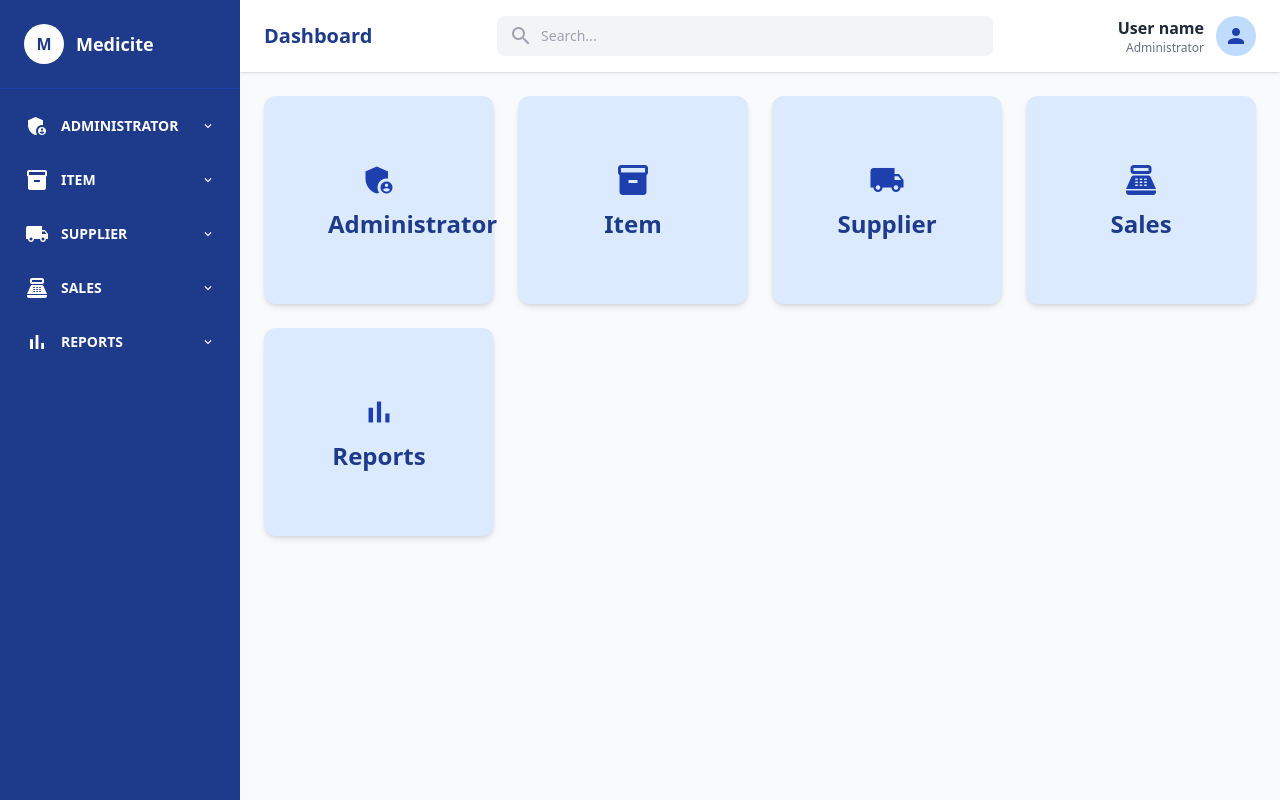
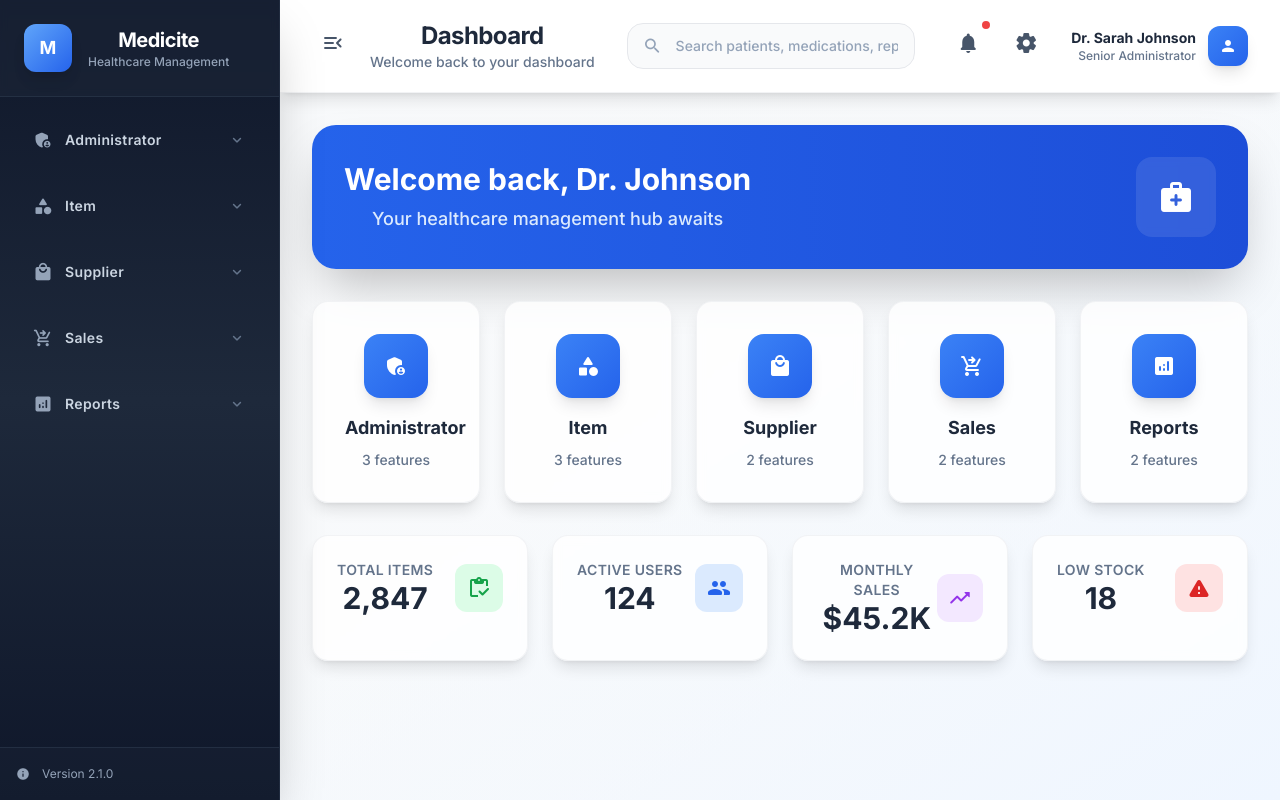
Before and after one commit to MHDMufeek/Pharmacy-POS-system-, a Vue app: page / in a window 1280 px wide. Built offline with nearby package versions, Linux system fonts and the light colour scheme.

Commit message:
ui design change

```diff
--- a/src/App.vue
+++ b/src/App.vue
@@ -1,177 +1,252 @@
 <template>
-  <div class="flex h-screen w-screen bg-gray-50 overflow-hidden">
+  <div class="flex h-screen w-screen bg-gradient-to-br from-slate-50 via-gray-50 to-blue-50 overflow-hidden">
     <!-- Sidebar -->
     <aside
       :class="[
-        'bg-blue-900 text-white flex flex-col fixed top-0 left-0 h-screen z-50 transition-all duration-300'
+        'bg-gradient-to-b from-slate-900 via-slate-800 to-slate-900 text-white flex flex-col fixed top-0 left-0 h-screen z-50 transition-all duration-300 shadow-2xl border-r border-slate-700/50'
       ]"
-      :style="{ width: sidebarOpen ? '240px' : '80px' }"
+      :style="{ width: sidebarOpen ? '280px' : '80px' }"
     >
       <!-- Logo -->
-      <div class="flex items-center gap-3 p-6 border-b border-blue-800">
-        <div class="w-10 h-10 bg-white text-blue-900 rounded-full flex items-center justify-center font-bold">
+      <div class="flex items-center gap-4 p-6 border-b border-slate-700/50 bg-slate-800/50 backdrop-blur-sm">
+        <div class="w-12 h-12 bg-gradient-to-br from-blue-400 to-blue-600 text-white rounded-xl flex items-center justify-center font-bold shadow-lg text-lg">
           M
         </div>
-        <h1 v-show="sidebarOpen" class="text-lg font-semibold">Medicite</h1>
+        <div v-show="sidebarOpen" class="flex flex-col">
+          <h1 class="text-xl font-bold tracking-tight text-white">Medicite</h1>
+          <p class="text-xs text-slate-400 font-medium">Healthcare Management</p>
+        </div>
       </div>
 
       <!-- Navigation -->
-      <nav class="flex-1 overflow-y-auto p-4 text-sm">
+      <nav class="flex-1 overflow-y-auto p-4 text-sm scrollbar-thin scrollbar-track-slate-800 scrollbar-thumb-slate-600">
         <div v-for="(menu, index) in menus" :key="index" class="mb-3">
           <!-- Main Item -->
           <button
             @click="toggleMenu(index)"
-            class="flex items-center justify-between w-full px-2 py-2 rounded-md hover:bg-blue-800"
+            :class="[
+              'flex items-center justify-between w-full px-4 py-3 rounded-xl transition-all duration-200 group',
+              openMenu === index
+                ? 'bg-blue-600/20 text-blue-300 shadow-lg border border-blue-500/30'
+                : 'hover:bg-slate-700/50 hover:text-white text-slate-300'
+            ]"
           >
             <div class="flex items-center gap-3">
-              <span class="material-icons">{{ menu.icon }}</span>
-              <span v-show="sidebarOpen" class="font-semibold uppercase">{{ menu.title }}</span>
+              <span class="material-icons-round text-xl transition-colors duration-200"
+                    :class="openMenu === index ? 'text-blue-400' : 'text-slate-400 group-hover:text-blue-400'">
+                {{ menu.icon }}
+              </span>
+              <span v-show="sidebarOpen" class="font-semibold text-sm tracking-wide">{{ menu.title }}</span>
             </div>
-            <span v-show="sidebarOpen" class="material-icons text-sm">
-              {{ openMenu === index ? "expand_less" : "expand_more" }}
+            <span v-show="sidebarOpen" class="material-icons-round text-lg transition-transform duration-200"
+                  :class="openMenu === index ? 'rotate-180 text-blue-400' : 'text-slate-500'">
+              expand_more
             </span>
           </button>
 
           <!-- Submenu -->
-          <ul
+          <div
             v-show="openMenu === index && sidebarOpen"
-            class="ml-10 mt-1 space-y-1 text-blue-100 transition-all"
+            class="ml-6 mt-2 space-y-1 animate-fade-in"
           >
-            <li
+            <button
               v-for="(sub, i) in menu.items"
               :key="i"
-              class="hover:text-white cursor-pointer"
+              :class="[
+                'w-full text-left px-4 py-2 rounded-lg text-sm transition-all duration-200 flex items-center gap-2 group',
+                currentPage === sub
+                  ? 'bg-blue-500/20 text-blue-300 border-l-2 border-blue-400'
+                  : 'text-slate-400 hover:text-white hover:bg-slate-700/30'
+              ]"
               @click="navigateTo(sub)"
             >
-              › {{ sub }}
-            </li>
-          </ul>
+              <span class="w-1 h-1 bg-current rounded-full opacity-60 group-hover:opacity-100"></span>
+              {{ sub }}
+            </button>
+          </div>
         </div>
       </nav>
+
+      <!-- Sidebar Footer -->
+      <div v-show="sidebarOpen" class="p-4 border-t border-slate-700/50 bg-slate-800/30">
+        <div class="flex items-center gap-3 text-xs text-slate-400">
+          <span class="material-icons-round text-sm">info</span>
+          <span>Version 2.1.0</span>
+        </div>
+      </div>
     </aside>
 
     <!-- Main Content -->
     <div
       class="flex-1 flex flex-col transition-all duration-300"
-      :style="{ marginLeft: sidebarOpen ? '240px' : '80px' }"
+      :style="{ marginLeft: sidebarOpen ? '280px' : '80px' }"
     >
       <!-- Top Navbar -->
-      <header class="flex items-center justify-between bg-white shadow px-6 py-4 sticky top-0 w-full">
-        <!-- Hamburger for mobile -->
-        <button class="md:hidden" @click="sidebarOpen = !sidebarOpen">
-          <span class="material-icons text-gray-700">menu</span>
+      <header class="bg-white/95 backdrop-blur-xl shadow-lg border-b border-gray-200/50 px-8 py-5 sticky top-0 w-full z-40">
+        <div class="flex items-center justify-between">
+          <!-- Left Section -->
+          <div class="flex items-center gap-4">
+            <!-- Hamburger Menu -->
+            <button
+              @click="sidebarOpen = !sidebarOpen"
+              class="p-2 rounded-xl hover:bg-gray-100 transition-all duration-200 group"
+            >
+              <span class="material-icons-round text-slate-600 group-hover:text-slate-800 transition-colors">
+                {{ sidebarOpen ? 'menu_open' : 'menu' }}
+              </span>
             </button>
 
-        <!-- Page Title -->
-        <h1 class="text-xl font-semibold text-blue-900">{{ currentPage || 'Dashboard' }}</h1>
+            <!-- Page Title with Breadcrumb -->
+            <div class="flex flex-col">
+              <h1 class="text-2xl font-bold text-slate-800 tracking-tight">
+                {{ currentPage || 'Dashboard' }}
+              </h1>
+              <p class="text-sm text-slate-500 font-medium">
+                {{ currentPage ? 'Management Panel' : 'Welcome back to your dashboard' }}
+              </p>
+            </div>
+          </div>
 
-        <!-- Search Bar (only show on dashboard) -->
-        <div v-if="!currentPage" class="flex items-center w-1/2 max-w-lg">
-          <div class="flex items-center w-full bg-gray-100 rounded-lg px-3 py-2">
-            <span class="material-icons text-gray-400 mr-2">search</span>
+          <!-- Center - Search Bar (only on dashboard) -->
+          <div v-if="!currentPage" class="flex-1 max-w-xl mx-8">
+            <div class="relative">
+              <div class="absolute inset-y-0 left-0 pl-4 flex items-center pointer-events-none">
+                <span class="material-icons-round text-slate-400 text-xl">search</span>
+              </div>
               <input
                 type="text"
-              placeholder="Search..."
-              class="bg-transparent outline-none w-full text-sm"
+                placeholder="Search patients, medications, reports..."
+                class="w-full pl-12 pr-4 py-3 bg-gray-50 border border-gray-200 rounded-2xl text-sm font-medium placeholder-slate-400 focus:outline-none focus:ring-2 focus:ring-blue-500 focus:border-transparent transition-all duration-200 hover:bg-gray-100"
               />
             </div>
           </div>
 
+          <!-- Right Section -->
+          <div class="flex items-center gap-4">
+            <!-- Notifications -->
+            <button class="relative p-2 rounded-xl hover:bg-gray-100 transition-all duration-200 group">
+              <span class="material-icons-round text-slate-600 group-hover:text-slate-800">notifications</span>
+              <span class="absolute -top-1 -right-1 w-3 h-3 bg-red-500 rounded-full border-2 border-white"></span>
+            </button>
+
+            <!-- Settings -->
+            <button class="p-2 rounded-xl hover:bg-gray-100 transition-all duration-200 group">
+              <span class="material-icons-round text-slate-600 group-hover:text-slate-800">settings</span>
+            </button>
+
             <!-- User Profile -->
-        <div class="flex items-center gap-3">
+            <div class="flex items-center gap-3 ml-2">
               <div class="text-right hidden sm:block">
-            <p class="font-semibold text-gray-800">User name</p>
-            <p class="text-xs text-gray-500">Administrator</p>
+                <p class="font-bold text-slate-800 text-sm">Dr. Sarah Johnson</p>
+                <p class="text-xs text-slate-500 font-medium">Senior Administrator</p>
               </div>
-          <div class="w-10 h-10 bg-blue-200 rounded-full flex items-center justify-center">
-            <span class="material-icons text-blue-800">person</span>
+              <div class="w-10 h-10 bg-gradient-to-br from-blue-500 to-blue-600 rounded-xl flex items-center justify-center shadow-lg cursor-pointer hover:shadow-xl transition-all duration-200">
+                <span class="material-icons-round text-white text-lg">person</span>
+              </div>
+            </div>
           </div>
         </div>
       </header>
 
       <!-- Content Area -->
-      <main class="flex-1 p-6 overflow-y-auto">
-        <!-- Show Change Password page when active -->
-        <ChangePassword
-          v-if="currentPage === 'Change Password'"
-          @go-back="currentPage = null"
-        />
+      <main class="flex-1 p-8 overflow-y-auto bg-gradient-to-br from-gray-50/50 to-blue-50/30">
+        <!-- Pages -->
+        <ChangePassword v-if="currentPage === 'Change Password'" @go-back="currentPage = null" />
+        <CreateUserAccount v-if="currentPage === 'Create User Account'" @go-back="currentPage = null" />
+        <AssistCapability v-if="currentPage === 'Assist Capability'" @go-back="currentPage = null" />
+        <ItemSales v-if="currentPage === 'Item Sales'" @go-back="currentPage = null" />
+        <ItemDetails v-if="currentPage === 'Item Details'" @go-back="currentPage = null" />
+        <StockUpdate v-if="currentPage === 'Stock Update'" @go-back="currentPage = null" />
+        <SupplierDetails v-if="currentPage === 'Supplier Details'" @go-back="currentPage = null" />
+        <SupplierInvoice v-if="currentPage === 'Supplier Invoice'" @go-back="currentPage = null" />
+        <CustomerReturnRefund v-if="currentPage === 'Customer Return / Refund'" @go-back="currentPage = null" />
+        <Creditors v-if="currentPage === 'Creditors'" @go-back="currentPage = null" />
+        <DrugMovement v-if="currentPage === 'Drugs Movement'" @go-back="currentPage = null" />
+        <InventorySummary v-if="currentPage === 'Inventory Summary'" @go-back="currentPage = null" />
 
-        <!-- Show Create User Account page when active -->
-        <CreateUserAccount
-          v-if="currentPage === 'Create User Account'"
-          @go-back="currentPage = null"
-        />
+        <!-- Dashboard Cards -->
+        <div v-else>
+          <!-- Welcome Section -->
+          <div class="mb-8">
+            <div class="bg-gradient-to-r from-blue-600 to-blue-700 rounded-3xl p-8 text-white shadow-2xl">
+              <div class="flex items-center justify-between">
+                <div>
+                  <h2 class="text-3xl font-bold mb-2">Welcome back, Dr. Johnson</h2>
+                  <p class="text-blue-100 text-lg font-medium">Your healthcare management hub awaits</p>
+                </div>
+                <div class="hidden md:block">
+                  <div class="w-20 h-20 bg-white/10 rounded-2xl flex items-center justify-center backdrop-blur-sm">
+                    <span class="material-icons-round text-4xl text-white">medical_services</span>
+                  </div>
+                </div>
+              </div>
+            </div>
+          </div>
 
-        <!-- Show Assist Capability page when active -->
-        <AssistCapability
-          v-if="currentPage === 'Assist Capability'"
-          @go-back="currentPage = null"
-        />
-
-        <!-- Show Item Category page when active -->
-        <ItemSales
-          v-if="currentPage === 'Item Sales'"
-          @go-back="currentPage = null"
-        />
-
-        <!-- Show Item Details page when active -->
-        <ItemDetails
-          v-if="currentPage === 'Item Details'"
-          @go-back="currentPage = null"
-        />
-
-        <!-- Show Stock Update page when active -->
-        <StockUpdate
-          v-if="currentPage === 'Stock Update'"
-          @go-back="currentPage = null"
-        />
-
-        <!-- Show Supplier Details page when active -->
-        <SupplierDetails
-          v-if="currentPage === 'Supplier Details'"
-          @go-back="currentPage = null"
-        />
-
-        <!-- Show Supplier Invoice page when active -->
-        <SupplierInvoice
-          v-if="currentPage === 'Supplier Invoice'"
-          @go-back="currentPage = null"
-        />
-
-        <!-- Show Customer Return / Refund page when active -->
-        <CustomerReturnRefund
-          v-if="currentPage === 'Customer Return / Refund'"
-          @go-back="currentPage = null"
-        />
-
-        <!-- Show Creditors page when active -->
-        <Creditors
-          v-if="currentPage === 'Creditors'"
-          @go-back="currentPage = null"
-        />
-
-        <!-- Show Drug Movement page when active -->
-        <DrugMovement
-          v-if="currentPage === 'Drugs Movement'"
-          @go-back="currentPage = null"
-        />
-
-        <InventorySummary
-          v-if="currentPage === 'Inventory Summary'"
-          @go-back="currentPage = null"
-        />
-
-        <!-- Show Dashboard otherwise -->
-        <div v-else class="grid grid-cols-1 sm:grid-cols-2 lg:grid-cols-3 xl:grid-cols-4 gap-6">
+          <!-- Dashboard Cards Grid -->
+          <div class="grid grid-cols-1 sm:grid-cols-2 lg:grid-cols-3 xl:grid-cols-5 gap-6">
             <div
               v-for="(menu, index) in menus"
               :key="'card-' + index"
-            class="bg-blue-100 hover:bg-blue-200 shadow-md rounded-xl p-16 text-center cursor-pointer transition-all duration-300 hover:scale-105"
+              class="group bg-white/80 backdrop-blur-sm hover:bg-white shadow-lg hover:shadow-2xl rounded-2xl p-8 text-center cursor-pointer transition-all duration-300 hover:scale-105 border border-gray-200/50 hover:border-blue-200"
               @click="navigateTo(menu.title)"
             >
-            <span class="material-icons text-4xl text-blue-800 mb-2">{{ menu.icon }}</span>
-            <span class="text-2xl font-semibold text-blue-900 block">{{ menu.title }}</span>
+              <div class="w-16 h-16 mx-auto mb-4 bg-gradient-to-br from-blue-500 to-blue-600 rounded-2xl flex items-center justify-center shadow-lg group-hover:shadow-xl transition-all duration-300 group-hover:scale-110">
+                <span class="material-icons-round text-2xl text-white">{{ menu.icon }}</span>
+              </div>
+              <h3 class="text-lg font-bold text-slate-800 mb-2 group-hover:text-blue-600 transition-colors duration-200">
+                {{ menu.title }}
+              </h3>
+              <p class="text-sm text-slate-500 font-medium">{{ menu.items.length }} features</p>
+            </div>
+          </div>
+
+          <!-- Quick Stats -->
+          <div class="mt-8 grid grid-cols-1 md:grid-cols-4 gap-6">
+            <div class="bg-white/80 backdrop-blur-sm rounded-2xl p-6 shadow-lg border border-gray-200/50">
+              <div class="flex items-center justify-between">
+                <div>
+                  <p class="text-sm font-semibold text-slate-500 uppercase tracking-wide">Total Items</p>
+                  <p class="text-3xl font-bold text-slate-800">2,847</p>
+                </div>
+                <div class="w-12 h-12 bg-green-100 rounded-xl flex items-center justify-center">
+                  <span class="material-icons-round text-green-600">inventory</span>
+                </div>
+              </div>
+            </div>
+            <div class="bg-white/80 backdrop-blur-sm rounded-2xl p-6 shadow-lg border border-gray-200/50">
+              <div class="flex items-center justify-between">
+                <div>
+                  <p class="text-sm font-semibold text-slate-500 uppercase tracking-wide">Active Users</p>
+                  <p class="text-3xl font-bold text-slate-800">124</p>
+                </div>
+                <div class="w-12 h-12 bg-blue-100 rounded-xl flex items-center justify-center">
+                  <span class="material-icons-round text-blue-600">people</span>
+                </div>
+              </div>
+            </div>
+            <div class="bg-white/80 backdrop-blur-sm rounded-2xl p-6 shadow-lg border border-gray-200/50">
+              <div class="flex items-center justify-between">
+                <div>
+                  <p class="text-sm font-semibold text-slate-500 uppercase tracking-wide">Monthly Sales</p>
+                  <p class="text-3xl font-bold text-slate-800">$45.2K</p>
+                </div>
+                <div class="w-12 h-12 bg-purple-100 rounded-xl flex items-center justify-center">
+                  <span class="material-icons-round text-purple-600">trending_up</span>
+                </div>
+              </div>
+            </div>
+            <div class="bg-white/80 backdrop-blur-sm rounded-2xl p-6 shadow-lg border border-gray-200/50">
+              <div class="flex items-center justify-between">
+                <div>
+                  <p class="text-sm font-semibold text-slate-500 uppercase tracking-wide">Low Stock</p>
+                  <p class="text-3xl font-bold text-slate-800">18</p>
+                </div>
+                <div class="w-12 h-12 bg-red-100 rounded-xl flex items-center justify-center">
+                  <span class="material-icons-round text-red-600">warning</span>
+                </div>
+              </div>
+            </div>
           </div>
         </div>
       </main>
@@ -194,8 +269,6 @@ import Creditors from './Creditors.vue';
 import DrugMovement from './DrugMovement.vue';
 import InventorySummary from './InventorySummary.vue';
 
-
-
 const sidebarOpen = ref(true);
 const openMenu = ref(null);
 const currentPage = ref(null);
@@ -208,25 +281,24 @@ const menus = [
   },
   {
     title: "Item",
-    icon: "inventory_2",
+    icon: "category",
     items: ["Item Sales", "Item Details", "Stock Update"],
   },
   {
     title: "Supplier",
-    icon: "local_shipping",
+    icon: "local_mall",
     items: ["Supplier Details", "Supplier Invoice"],
   },
   {
     title: "Sales",
-    icon: "point_of_sale",
+    icon: "shopping_cart_checkout",
     items: ["Customer Return / Refund", "Creditors"],
   },
   {
     title: "Reports",
-    icon: "bar_chart",
+    icon: "analytics",
     items: ["Drugs Movement", "Inventory Summary"],
   },
-
 ];
 
 function toggleMenu(index) {
@@ -266,13 +338,73 @@ function navigateTo(destination) {
 </script>
 
 <style>
-@import url("https://fonts.googleapis.com/icon?family=Material+Icons");
+@import url("https://fonts.googleapis.com/icon?family=Material+Icons+Round");
+@import url("https://fonts.googleapis.com/css2?family=Inter:wght@400;500;600;700;800&display=swap");
 
 html, body, #app {
   margin: 0;
   padding: 0;
   height: 100%;
   width: 100%;
-  background: #f9fafb; /* Tailwind gray-50 */
+  font-family: 'Inter', sans-serif;
+  font-feature-settings: "cv02", "cv03", "cv04", "cv11";
+  scroll-behavior: smooth;
+}
+
+/* Custom Scrollbar */
+.scrollbar-thin {
+  scrollbar-width: thin;
+}
+
+.scrollbar-track-slate-800::-webkit-scrollbar-track {
+  background-color: rgb(30 41 59);
+}
+
+.scrollbar-thumb-slate-600::-webkit-scrollbar-thumb {
+  background-color: rgb(71 85 105);
+  border-radius: 6px;
+}
+
+.scrollbar-thin::-webkit-scrollbar {
+  width: 4px;
+}
+
+/* Animations */
+@keyframes fade-in {
+  from {
+    opacity: 0;
+    transform: translateY(-10px);
+  }
+  to {
+    opacity: 1;
+    transform: translateY(0);
+  }
+}
+
+.animate-fade-in {
+  animation: fade-in 0.3s ease-out;
+}
+
+/* Glass morphism effect */
+.backdrop-blur-xl {
+  backdrop-filter: blur(20px);
+}
+
+.backdrop-blur-sm {
+  backdrop-filter: blur(4px);
+}
+
+/* Improved focus states */
+button:focus-visible,
+input:focus-visible {
+  outline: 2px solid rgb(59 130 246);
+  outline-offset: 2px;
+}
+
+/* Smooth transitions for all interactive elements */
+* {
+  transition-property: color, background-color, border-color, text-decoration-color, fill, stroke, opacity, box-shadow, transform, filter, backdrop-filter;
+  transition-timing-function: cubic-bezier(0.4, 0, 0.2, 1);
+  transition-duration: 150ms;
 }
 </style>
```
Lines whose indentation alone changed are shown as unchanged.
